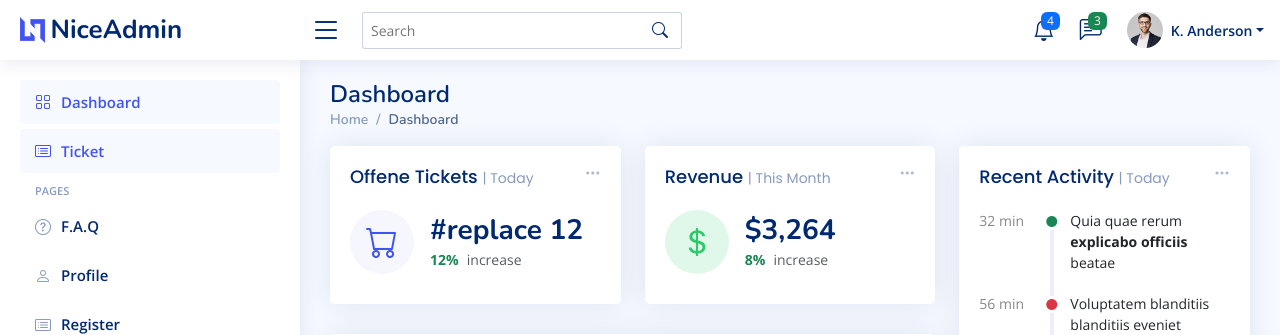
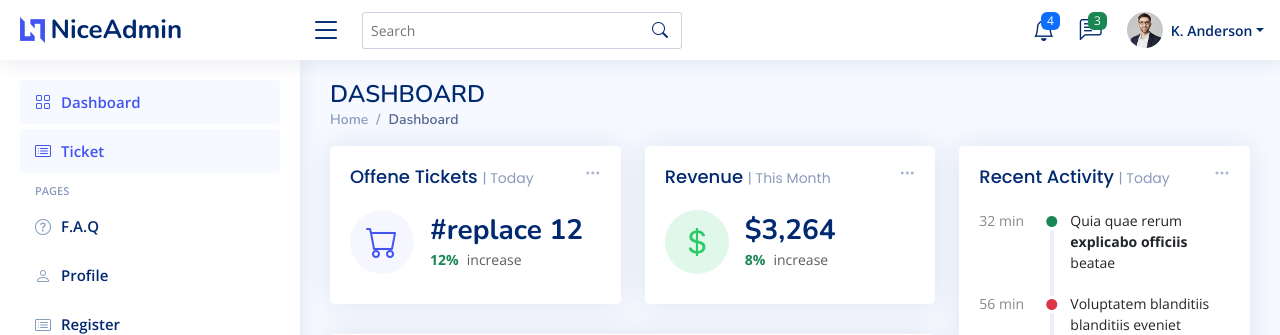
Before and after one commit to vonrodalars/MFAX422A-24Q2-WEB, a Flask app: page / in a window 1280 px wide. Shown: the top 335 px of the page. Run offline with Flask 3, Linux system fonts and the light colour scheme; some libraries are stand-ins or nearby versions.

Commit message:
templates: naming and formatting

```diff
--- a/templates/index.html
+++ b/templates/index.html
@@ -1,5 +1,5 @@
 {% extends 'main.html' %}
-{% set active_page = "index" %}
+{% set active_page = "Dashboard" %}
 
 {% block title %}Beschwerdemanagement{% endblock %}
 {% block body %}
@@ -153,7 +153,7 @@
                 <th scope="row">{{ ticket.id }}</th>
                 <td>{{ ticket.beschwerde }}</td>
                 <td>{{ ticket.status }}</td>
-                <td><a href="{{ url_for('ticket_bearbeiten', id=ticket.id) }}">Bearbeiten</a></td>
+                <td><a href="{{ url_for('edit_ticket', id=ticket.id) }}">Bearbeiten</a></td>
             </tr>
             {% endfor %}
         </tbody>
--- a/templates/main.html
+++ b/templates/main.html
@@ -1,35 +1,35 @@
-<!DOCTYPE html>
+<!doctype html>
 <html lang="en">
 
 <head>
-  <meta charset="utf-8">
-  <meta content="width=device-width, initial-scale=1.0" name="viewport">
+  <meta charset="utf-8" />
+  <meta content="width=device-width, initial-scale=1.0" name="viewport" />
 
   <title>Dashboard - NiceAdmin Bootstrap Template</title>
-  <meta content="" name="description">
-  <meta content="" name="keywords">
+  <meta content="" name="description" />
+  <meta content="" name="keywords" />
 
   <!-- Favicons -->
-<link href="{{ url_for('static', filename='img/favicon.png') }}" rel="icon">
-<link href="{{ url_for('static', filename='img/apple-touch-icon.png') }}" rel="apple-touch-icon">
+  <link href="{{ url_for('static', filename='img/favicon.png') }}" rel="icon" />
+  <link href="{{ url_for('static', filename='img/apple-touch-icon.png') }}" rel="apple-touch-icon" />
 
-<!-- Google Fonts -->
-<link href="https://fonts.gstatic.com" rel="preconnect">
-<link href="https://fonts.googleapis.com/css?family=Open+Sans:300,300i,400,400i,600,600i,700,700i|Nunito:300,300i,400,400i,600,600i,700,700i|Poppins:300,300i,400,400i,500,500i,600,600i,700,700i" rel="stylesheet">
+  <!-- Google Fonts -->
+  <link href="https://fonts.gstatic.com" rel="preconnect" />
+  <link
+    href="https://fonts.googleapis.com/css?family=Open+Sans:300,300i,400,400i,600,600i,700,700i|Nunito:300,300i,400,400i,600,600i,700,700i|Poppins:300,300i,400,400i,500,500i,600,600i,700,700i"
+    rel="stylesheet" />
 
-<!-- Vendor CSS Files -->
-<link href="{{ url_for('static', filename='vendor/bootstrap/css/bootstrap.min.css') }}" rel="stylesheet">
-<link href="{{ url_for('static', filename='vendor/bootstrap-icons/bootstrap-icons.css') }}" rel="stylesheet">
-<link href="{{ url_for('static', filename='vendor/boxicons/css/boxicons.min.css') }}" rel="stylesheet">
-<link href="{{ url_for('static', filename='vendor/quill/quill.snow.css') }}" rel="stylesheet">
-<link href="{{ url_for('static', filename='vendor/quill/quill.bubble.css') }}" rel="stylesheet">
-<link href="{{ url_for('static', filename='vendor/remixicon/remixicon.css') }}" rel="stylesheet">
-<link href="{{ url_for('static', filename='vendor/simple-datatables/style.css') }}" rel="stylesheet">
+  <!-- Vendor CSS Files -->
+  <link href="{{ url_for('static', filename='vendor/bootstrap/css/bootstrap.min.css') }}" rel="stylesheet" />
+  <link href="{{ url_for('static', filename='vendor/bootstrap-icons/bootstrap-icons.css') }}" rel="stylesheet" />
+  <link href="{{ url_for('static', filename='vendor/boxicons/css/boxicons.min.css') }}" rel="stylesheet" />
+  <link href="{{ url_for('static', filename='vendor/quill/quill.snow.css') }}" rel="stylesheet" />
+  <link href="{{ url_for('static', filename='vendor/quill/quill.bubble.css') }}" rel="stylesheet" />
+  <link href="{{ url_for('static', filename='vendor/remixicon/remixicon.css') }}" rel="stylesheet" />
+  <link href="{{ url_for('static', filename='vendor/simple-datatables/style.css') }}" rel="stylesheet" />
 
-<!-- Template Main CSS File -->
-<link href="{{ url_for('static', filename='css/style.css') }}" rel="stylesheet">
-
-
+  <!-- Template Main CSS File -->
+  <link href="{{ url_for('static', filename='css/style.css') }}" rel="stylesheet" />
 
   <!-- =======================================================
   * Template Name: NiceAdmin
@@ -41,7 +41,6 @@
 </head>
 
 <body>
-
   <!-- ======= Header ======= -->
   {% include '_topbar.html' %}
   <!-- End Header -->
@@ -51,23 +50,22 @@
   <!-- End Sidebar-->
 
   <main id="main" class="main">
-
     <div class="pagetitle">
-      <h1>Dashboard</h1>
+      <h1>{{ active_page.upper() }}</h1>
       <nav>
         <ol class="breadcrumb">
           <li class="breadcrumb-item"><a href="index.html">Home</a></li>
-          <li class="breadcrumb-item active">Dashboard</li>
+          <li class="breadcrumb-item active">{{ active_page }}</li>
         </ol>
       </nav>
-    </div><!-- End Page Title -->
+    </div>
+    <!-- End Page Title -->
 
     <section class="section dashboard">
       {% block body %}{% endblock %}
-
     </section>
-
-  </main><!-- End #main -->
+  </main>
+  <!-- End #main -->
 
   <!-- ======= Footer ======= -->
   <footer id="footer" class="footer">
@@ -81,9 +79,11 @@
       <!-- Purchase the pro version with working PHP/AJAX contact form: https://bootstrapmade.com/nice-admin-bootstrap-admin-html-template/ -->
       Designed by <a href="https://bootstrapmade.com/">BootstrapMade</a>
     </div>
-  </footer><!-- End Footer -->
+  </footer>
+  <!-- End Footer -->
 
-  <a href="#" class="back-to-top d-flex align-items-center justify-content-center"><i class="bi bi-arrow-up-short"></i></a>
+  <a href="#" class="back-to-top d-flex align-items-center justify-content-center"><i
+      class="bi bi-arrow-up-short"></i></a>
 
   <!-- Vendor JS Files -->
   <script src="assets/vendor/apexcharts/apexcharts.min.js"></script>
@@ -97,7 +97,6 @@
 
   <!-- Template Main JS File -->
   <script src="assets/js/main.js"></script>
-
 </body>
 
 </html>
```
